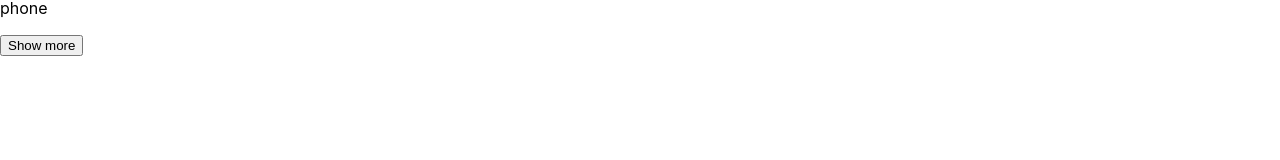
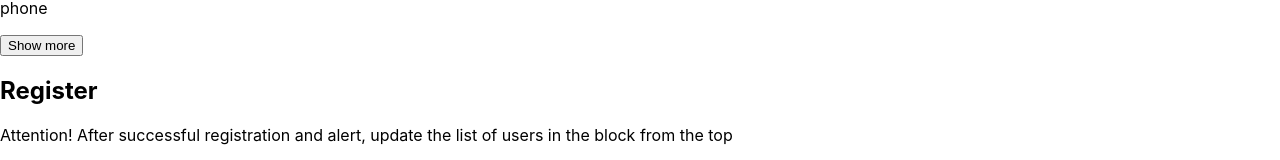
Before and after one commit to solaryasha/abz-agency-test, a React (Create React App) app: page / in a window 1280 px wide. Shown: the part 1450-1610 px from the top of the page. Before the commit the page ends 1506 px from the top, so only its background shows below. Built offline with nearby package versions, Linux system fonts and the light colour scheme; the HTML template or start-up script is replaced by a standard one.

Commit message:
Add Form component without css

```diff
--- a/src/App.js
+++ b/src/App.js
@@ -3,6 +3,7 @@ import './App.css';
 import { Promo } from './components/Promo/Promo';
 import { Users } from './components/Users/Users';
 import { AboutUs } from './components/AboutUs/AboutUs';
+import { Registration } from './components/Registration/Registration';
 
 function App() {
   return (
@@ -10,8 +11,8 @@ function App() {
       <Promo />
       <AboutUs />
       <Users />
-      {/* <RegistrationForm />
-      <Footer /> */}
+      <Registration />
+      {/* <Footer /> */}
     </>
   );
 }
--- a/src/components/AboutUs/AboutUs.js
+++ b/src/components/AboutUs/AboutUs.js
@@ -1,10 +1,11 @@
 import React from 'react';
 import PropTypes from 'prop-types';
 import { AboutUsDescription } from './AboutUsDescription/AboutUsDescription';
+import { Heading } from '../Heading/Heading';
 
 export const AboutUs = props => (
   <section>
-    <h2>Let&rsquo;s get acquainted</h2>
+    <Heading content="Let's get acquainted" />
     <AboutUsDescription />
   </section>
 );
--- /dev/null
+++ b/src/components/Form/Form.js
@@ -0,0 +1,29 @@
+
+import React, { Component } from 'react';
+import PropTypes from 'prop-types';
+import { Button } from '../Button/Button';
+import { Input } from '../Input/Input';
+import { RadioButton } from '../RadioButton/RadioButton';
+
+export class Form extends Component {
+  componentDidMount() {
+
+  }
+
+  render() {
+    return (
+      <form>
+        <Input type="name" />
+        <Input type="email" />
+        <Input type="phone" />
+        <RadioButton position={this.props.position} />
+        <Input type="file" />
+        <Button type="submit" text="Sign up now" />
+      </form>
+    );
+  }
+}
+
+Form.propTypes = {
+
+};
--- /dev/null
+++ b/src/components/Heading/Heading.js
@@ -0,0 +1,15 @@
+
+import React from 'react';
+import PropTypes from 'prop-types';
+
+export const Heading = ({ content }) => {
+  return (
+    <h2>
+      {content}
+    </h2>
+  );
+};
+
+Heading.propTypes = {
+  content: PropTypes.string.isRequired,
+};
--- /dev/null
+++ b/src/components/Input/Input.js
@@ -0,0 +1,28 @@
+import React, { Component } from 'react';
+import PropTypes from 'prop-types';
+
+export class Input extends Component {
+  componentDidMount() {
+
+  }
+
+  render() {
+    return (
+      <>
+        <label Htmlfor={this.props.name}>
+          <input
+            type={this.props.type}
+            name={this.props.name}
+            id={this.props.name}
+            value=""
+          />
+          {this.props.name}
+        </label>
+      </>
+    );
+  }
+}
+
+Input.propTypes = {
+  type: PropTypes.string.isRequired,
+};
--- /dev/null
+++ b/src/components/RadioButton/RadioButton.js
@@ -0,0 +1,19 @@
+import React, { Component } from 'react';
+import PropTypes from 'prop-types';
+import { Input } from '../Input/Input';
+
+export class RadioButton extends Component {
+  componentDidMount() {
+
+  }
+
+  render() {
+    return (
+      <Input type="radio" name="Hello" value="FrontEnd"/>
+    );
+  }
+}
+
+RadioButton.propTypes = {
+
+};
--- /dev/null
+++ b/src/components/Registration/Registration.js
@@ -0,0 +1,27 @@
+import React, { Component } from 'react';
+import PropTypes from 'prop-types';
+import { Heading } from '../Heading/Heading';
+import { Form } from '../Form/Form';
+
+export class Registration extends Component {
+  componentDidMount() {
+
+  }
+
+  render() {
+    return (
+      <div>
+        <Heading content="Register" />
+        <p>
+          Attention! After successful registration and alert, update the
+          list of users in the block from the top
+        </p>
+        <Form />
+      </div>
+    );
+  }
+}
+
+Registration.propTypes = {
+
+};
--- a/src/components/Users/Users.js
+++ b/src/components/Users/Users.js
@@ -2,6 +2,7 @@ import React, { Component } from 'react';
 import PropTypes from 'prop-types';
 import User from './User/User';
 import { Button } from '../Button/Button';
+import { Heading } from '../Heading/Heading';
 
 export class Users extends Component {
   componentDidMount() {
@@ -11,7 +12,7 @@ export class Users extends Component {
   render() {
     return (
       <section>
-        <h2>Our cheerful users</h2>
+        <Heading content="Our cheerful users" />
         <p>
           Attention! Sorting users by registration date
         </p>
```
